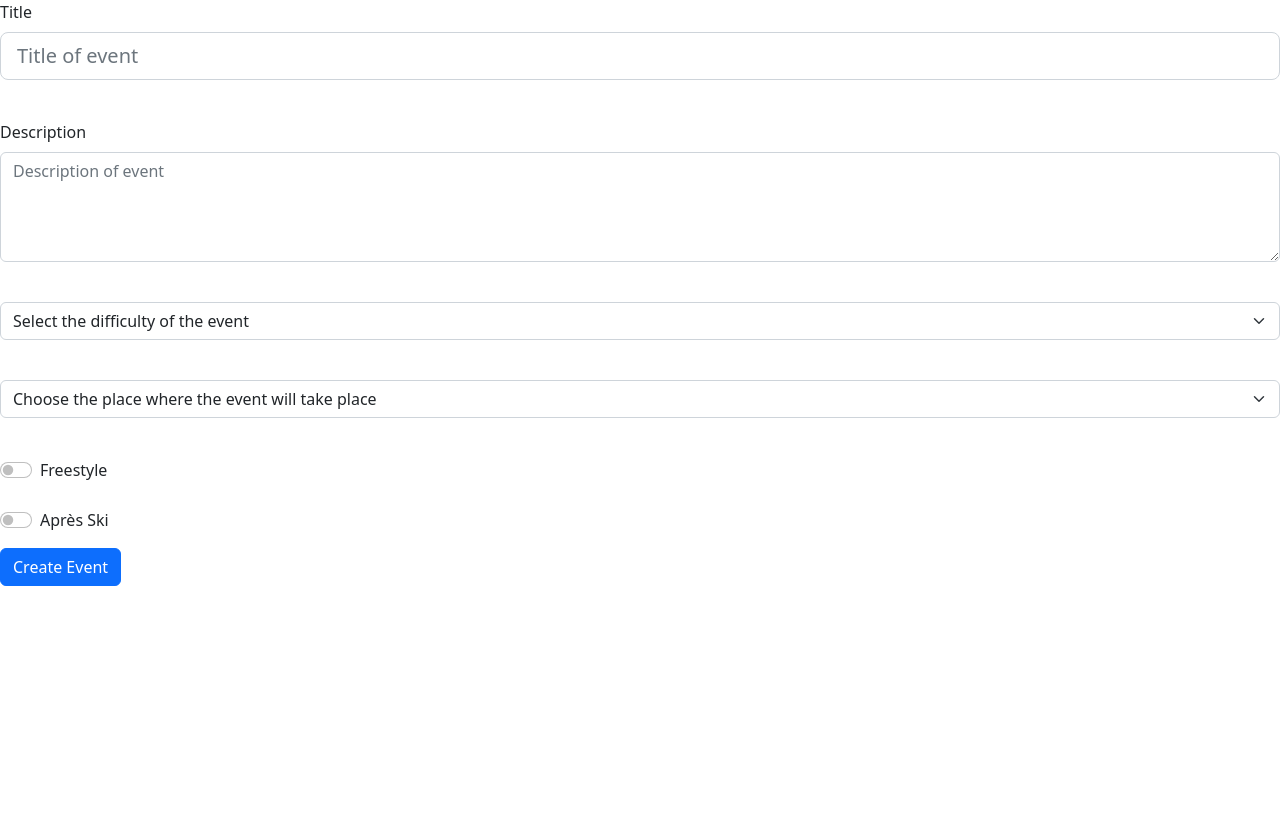
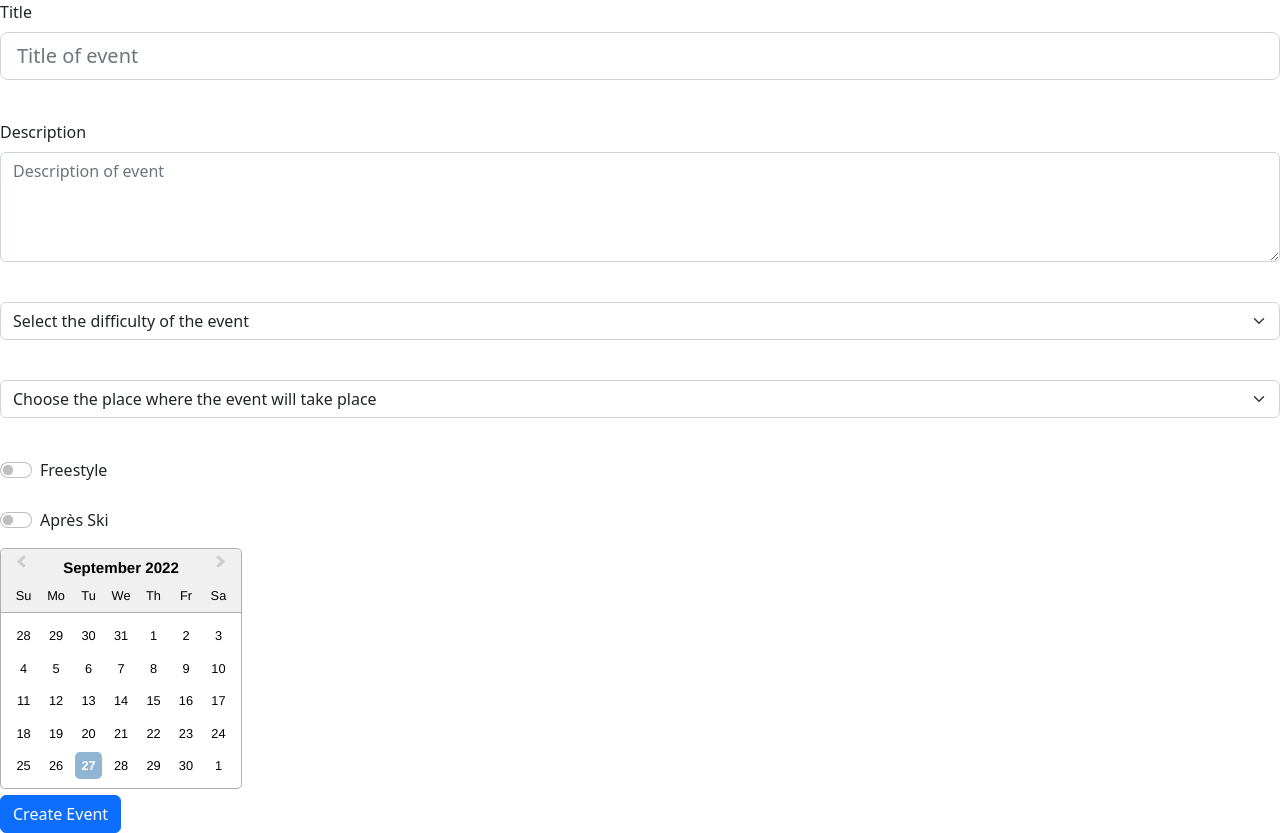
Before and after one commit to DavidPM1990/lets-go-ride-frontend, a React (Create React App) app: page /create-event in a window 1280 px wide. Before the commit the page ends 800 px from the top, so only its background shows below. Built offline with nearby package versions, Linux system fonts and the light colour scheme.

Commit message:
added calendar to form

```diff
--- a/package.json
+++ b/package.json
@@ -10,6 +10,7 @@
     "bootstrap": "^5.2.1",
     "react": "^18.2.0",
     "react-bootstrap": "^2.5.0",
+    "react-datepicker": "^4.8.0",
     "react-dom": "^18.2.0",
     "react-router-dom": "^6.4.1",
     "react-scripts": "5.0.1",
--- a/src/pages/EventCreate/EventCreatePage.jsx
+++ b/src/pages/EventCreate/EventCreatePage.jsx
@@ -1,19 +1,33 @@
-import { useState } from 'react';
+import { useState, forwardRef } from 'react';
 import { Button, Form } from 'react-bootstrap';
 import { useNavigate } from "react-router-dom";
 import EventAxios from '../../services/eventAxios';
+import DatePicker from 'react-datepicker';
+import "react-datepicker/dist/react-datepicker.css"
 
 
 function EventCreatePage() {
-
     const navigate = useNavigate();
     const eventAxios = new EventAxios();
     const [newEvent, setNewEvent] = useState({});
 
+    const [startingDate, setStartingDate] = useState(new Date());
+    const [endingDate, setEndingDate] = useState(null);
+
+    const onChange = (dates) => {
+        const [start, end] = dates;
+        setStartingDate(start);
+        setEndingDate(end);
+    };
+    //PARA ESTILAR EL INPUT DEL CALENDARIO
+    // const ExampleCustomInput = forwardRef(({ value, onClick }, ref) => (
+    //     <button className="example-custom-input" onClick={onClick} ref={ref}>
+    //         {value}
+    //     </button>
+    // ))
 
     const createNewEvent = (eventHTML) => {
         eventHTML.preventDefault();
-
         const newData = { ...newEvent }
 
         if (!newEvent.freestyle) {
@@ -22,10 +36,16 @@ function EventCreatePage() {
         if (!newEvent.apresSki) {
             newData.apresSki = false
         }
+        if (!newEvent.startDate) {
+            newData.startDate = startingDate
+        }
+        if (!newEvent.endDate) {
+            newData.endDate = endingDate
+        }
         console.log(newData)
 
         eventAxios.createEvent(newData).then(() => {
-            navigate('/'); // OJOOOOOOOOOOOOOOOOOO CAMBIAR ESTA RUTA
+            navigate('/events');
         })
     }
 
@@ -36,9 +56,13 @@ function EventCreatePage() {
 
     const updateEventSwitch = (eventHTML) => {
         const { name, checked } = eventHTML.target;
-        console.log(checked)
         setNewEvent({ ...newEvent, [name]: checked });
     };
+    // const updateEventCalendar = (eventHTML) => {
+    //     const { name, value } = eventHTML.target;
+    //     console.log(checked)
+    //     setNewEvent({ ...newEvent, [name]: checked });
+    // };
 
 
 
@@ -97,6 +121,23 @@ function EventCreatePage() {
                     <Form.Check onChange={updateEventSwitch} type="switch" name='apresSki' id="custom-switch" label="Après Ski" />
                 </Form.Group>
 
+                <div style={{ width: 230 }}><DatePicker
+
+                    selected={startingDate}
+                    closeOnScroll={true}
+                    isClearable
+                    // customInput={<ExampleCustomInput />}
+                    // className="black-border"
+                    onChange={onChange}
+                    onClick={updateNewEvent}
+                    startDate={startingDate}
+                    endDate={endingDate}
+                    selectsRange
+                    inline
+                />
+
+                </div>
+
 
 
                 <Button variant='primary' type='submit'>
```
Also changed, not shown: 1 other file (tests, documents, lock files or other folders).
